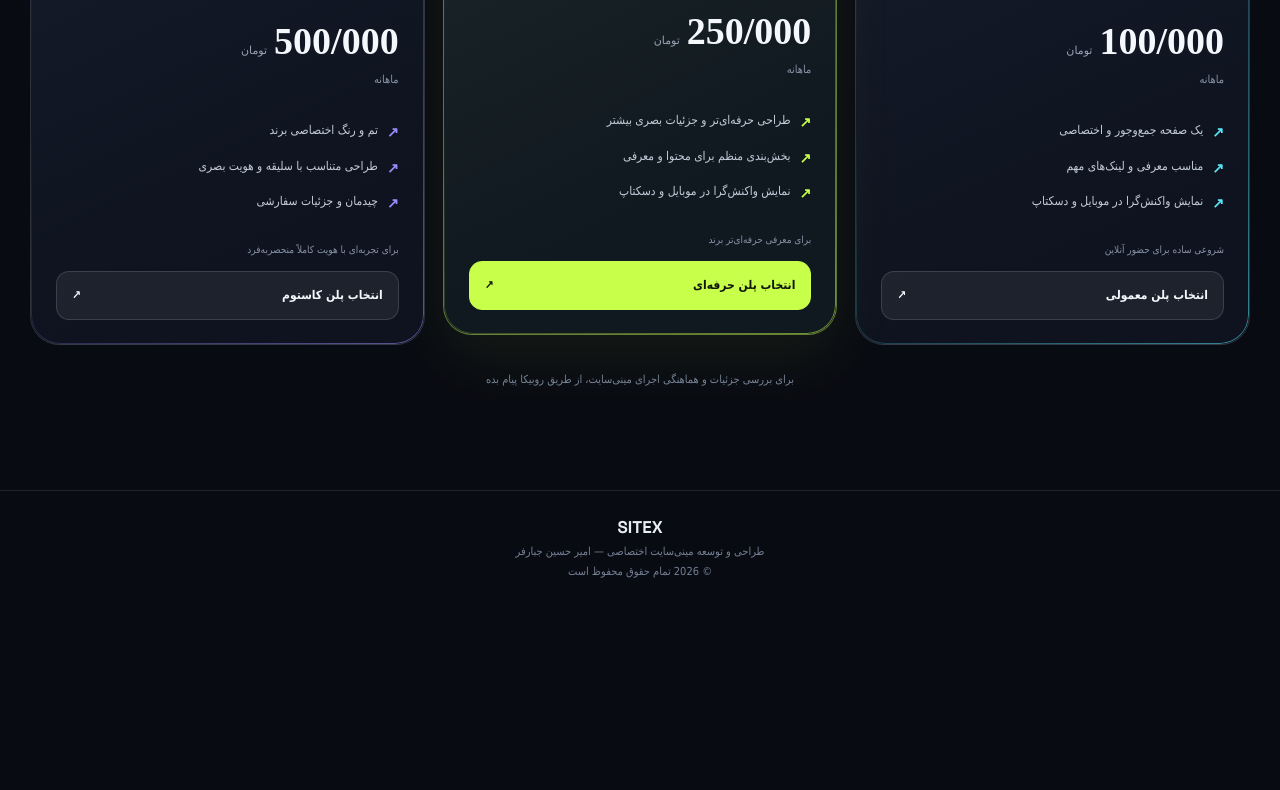
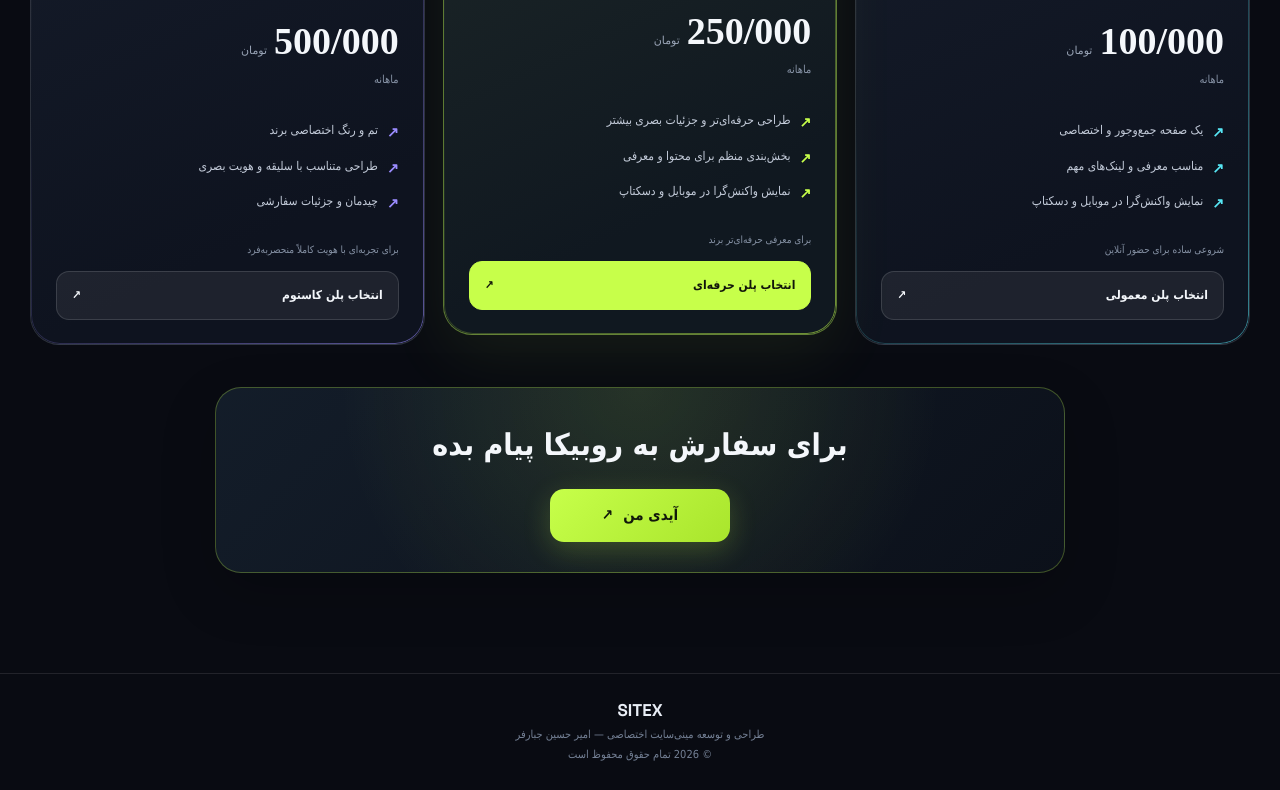
Before and after one commit to amirhosseinjabarfar-art/sitemaker, a plain HTML site: page mini-site.html in a window 1280 px wide. Shown: the part 2597-3387 px from the top of the page. Before the commit the page ends 3204 px from the top, so only its background shows below. Drawn offline with Linux system fonts and the light colour scheme; a web font is replaced by a local one.

Commit message:
Add prominent Rubika order callout to mini-site page

```diff
--- a/mini-site.html
+++ b/mini-site.html
@@ -44,6 +44,10 @@ footer{border-top:1px solid var(--line);padding:25px 0;color:#748095;font-size:1
 .linkme-preview{min-height:310px;padding:23px 20px;display:flex;flex-direction:column;align-items:center;justify-content:center;gap:7px;background:radial-gradient(circle at 80% 0%,rgba(56,232,167,.18),transparent 42%),radial-gradient(circle at 0% 100%,rgba(57,122,255,.2),transparent 40%),#080c14;color:#f8fafc}.linkme-mini-logo{position:absolute;top:15px;right:18px;font:900 15px Vazirmatn;letter-spacing:-1px}.linkme-mini-logo span{color:#38e8a7}.linkme-mini-avatar{width:55px;height:55px;display:grid;place-items:center;border-radius:18px;background:linear-gradient(135deg,#38e8a7,#397aff);font-size:26px;margin-top:10px}.linkme-preview>strong{font:800 15px Vazirmatn}.linkme-preview>small{font:11px Vazirmatn;color:#94a3b8}.linkme-mini-row{width:min(280px,100%);padding:8px 10px;border:1px solid rgba(255,255,255,.13);border-radius:11px;background:rgba(255,255,255,.07);font:10px Vazirmatn;text-align:right}.linkme-mini-live{position:absolute;bottom:13px;left:15px;padding:4px 8px;border:1px solid #38e8a766;border-radius:30px;color:#38e8a7;font:9px Vazirmatn;direction:ltr}
 
 .lumi-preview{min-height:310px;padding:25px;display:flex;flex-direction:column;align-items:center;justify-content:center;gap:14px;background:radial-gradient(circle at 85% 15%,#5b2d1c 0,transparent 40%),linear-gradient(145deg,#21150f,#100f0e);color:#f5ead8;text-align:center}.lumi-preview-kicker{font:700 10px Vazirmatn;letter-spacing:3px;color:#ff9a6f;direction:ltr}.lumi-preview strong{font:900 28px Lalezar;line-height:1.35}.lumi-preview strong em{font-style:normal;color:#ff7138}.lumi-preview-food{font-size:26px;letter-spacing:7px}.lumi-preview-menu{padding:9px 16px;border:1px solid #ff713855;border-radius:12px;background:#ffffff0c;font:11px Vazirmatn}.lumi-preview-live{position:absolute;bottom:13px;left:15px;padding:4px 8px;border:1px solid #ff713877;border-radius:30px;color:#ff9a6f;font:9px Vazirmatn;direction:ltr}
+
+.order-callout{position:relative;isolation:isolate;overflow:hidden;max-width:850px;margin:42px auto 0;padding:30px 24px;text-align:center;border:1px solid rgba(199,255,74,.28);border-radius:26px;background:radial-gradient(circle at 50% 0%,rgba(199,255,74,.12),transparent 65%),linear-gradient(135deg,rgba(20,30,43,.96),rgba(12,17,27,.96));box-shadow:0 20px 55px rgba(0,0,0,.2)}
+.order-callout h3{font-size:clamp(20px,3.2vw,30px);font-weight:900;color:#f4f7fb;margin:0 0 17px}.order-callout a{display:inline-flex;align-items:center;justify-content:center;gap:10px;min-width:180px;padding:13px 25px;border-radius:14px;background:linear-gradient(135deg,#c7ff4a,#a9e52c);color:#11180a;font-weight:900;font-size:15px;text-decoration:none;box-shadow:0 8px 28px rgba(199,255,74,.2);transition:transform .25s,box-shadow .25s}.order-callout a:hover{transform:translateY(-4px);box-shadow:0 14px 35px rgba(199,255,74,.3)}
+@media(max-width:520px){.order-callout{margin-top:30px;padding:25px 16px}.order-callout a{width:100%;max-width:250px}}
 </style>
 </head>
 <body>
@@ -135,7 +139,7 @@ footer{border-top:1px solid var(--line);padding:25px 0;color:#748095;font-size:1
    <div class="plan-bottom"><p>برای تجربه‌ای با هویت کاملاً منحصربه‌فرد</p><a class="plan-btn" href="https://rubika.ir/amirtbpedit" target="_blank" rel="noopener"><span>انتخاب پلن کاستوم</span><span>↗</span></a></div>
   </article>
  </div>
- <p class="footnote">برای بررسی جزئیات و هماهنگی اجرای مینی‌سایت، از طریق روبیکا پیام بده</p>
+ <div class="order-callout"><h3>برای سفارش به روبیکا پیام بده</h3><a href="https://rubika.ir/amirtbpedit" target="_blank" rel="noopener">آیدی من <span aria-hidden="true">↗</span></a></div>
 </div></section>
 </main>
 <footer><div class="wrap"><div class="footer-brand">SITEX</div><p>طراحی و توسعه مینی‌سایت اختصاصی — امیر حسین جبارفر</p><p>© <span id="year"></span> تمام حقوق محفوظ است</p></div></footer>
```
